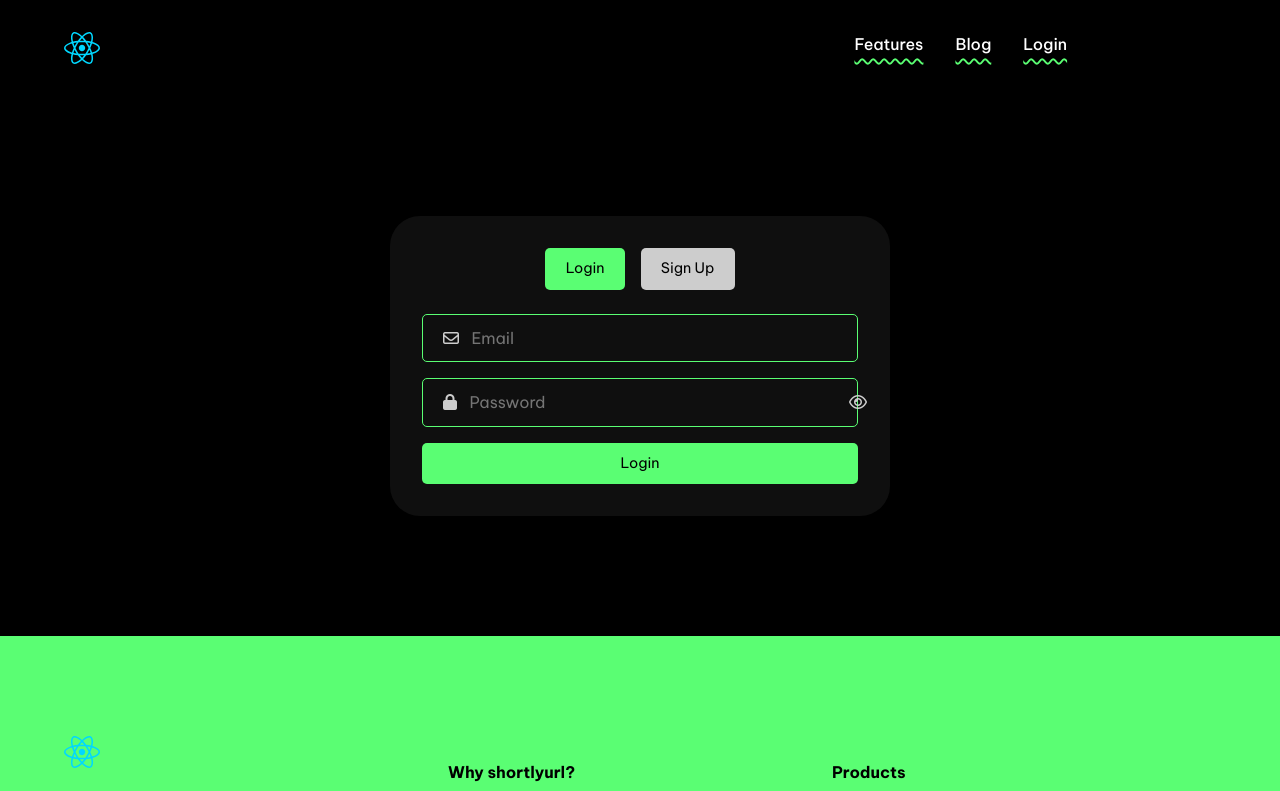
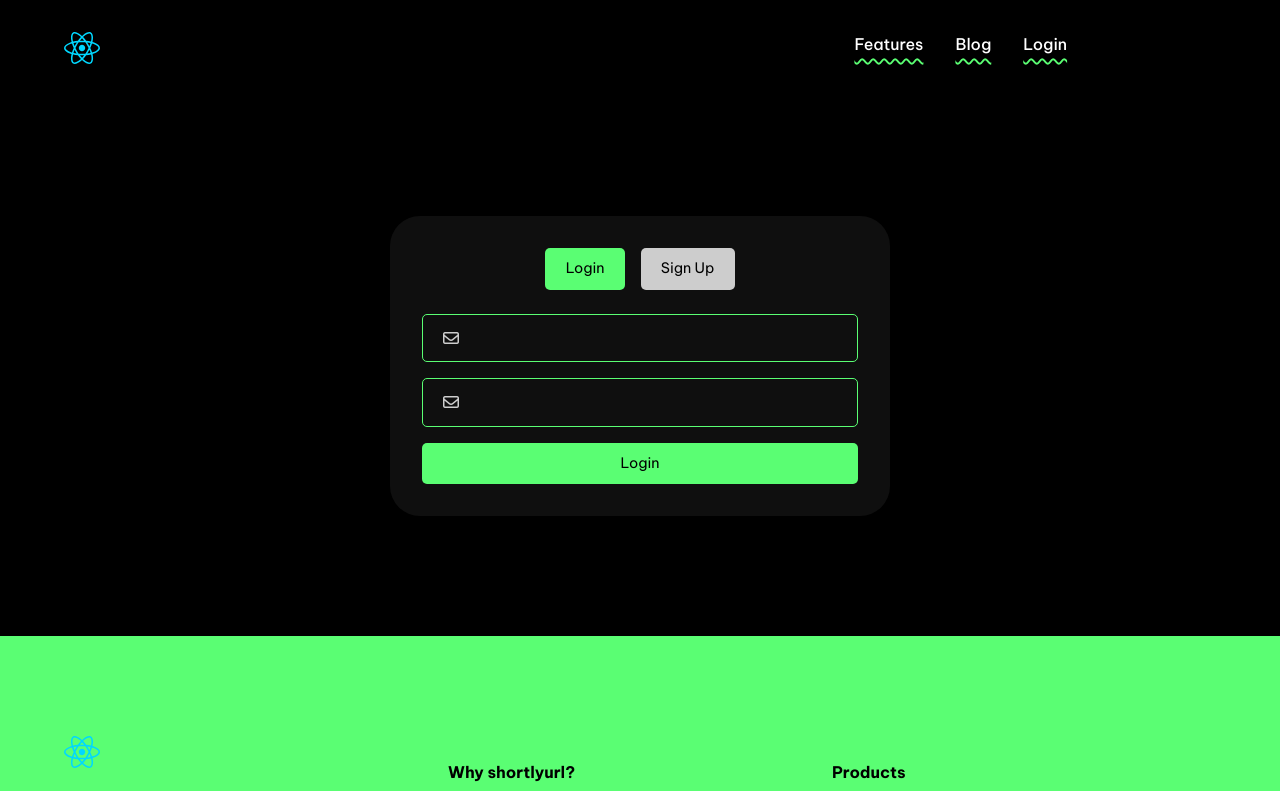
Before and after one commit to alialaba/shortlyurl-web, a React (Vite) app: page /signup in a window 1280 px wide. Shown: the top 791 px of the page. Built offline with nearby package versions, Linux system fonts and the light colour scheme.

Commit message:
rfactor input component

```diff
--- /dev/null
+++ b/src/components/Input/Input.css
@@ -0,0 +1,30 @@
+.form-col{
+    margin-bottom: 1em;
+  }
+  .form-input{
+      display: flex;
+      align-items: center;
+      width: 100%;
+      margin: auto;
+      background: none;
+      border-radius: 5px;
+      border: 1px solid var(--clr-primary-400);
+      /* margin-bottom: 1em; */
+
+  }
+  .form-input input{
+      width: 100%;
+      padding: .7em 1.4em;
+      background: none;
+      outline: none;
+      border: none;
+      color: var(--clr-primary-300);
+  }
+  .form-input i{
+      margin: 0 -10px 0  20px;
+      color:var(--clr-primary-300);
+  }
+  .form-col .error{
+      color: red;
+      font-size: .8rem;
+  }
--- /dev/null
+++ b/src/components/Input/Input.jsx
@@ -0,0 +1,22 @@
+import "./Input.css";
+
+export default function Input({type, onChange,placeholder, id, name, value,label, autoComplete, defaultValue, error, autoFocus}){
+    return(
+        <div className="form-col">
+            <div className="form-input">
+              {/* <label htmlFor="email">Email</label> */}
+              <i className="fa-regular fa-envelope"></i>
+              <input
+                type={type}
+                name={name}
+                id={id}
+                placeholder={placeholder}
+                value={value}
+                defaultValue={defaultValue}
+                onChange={onChange}
+              />
+            </div>
+            {error && <span className="error">{error}</span>}
+            </div>
+    );
+}
--- a/src/pages/LoginSignup/LoginSignup.css
+++ b/src/pages/LoginSignup/LoginSignup.css
@@ -70,33 +70,3 @@
 .credential__submit{
     width: 100%;
 }
-.form-col{
-  margin-bottom: 1em;
-}
-.form-input{
-    display: flex;
-    align-items: center;
-    width: 100%;
-    margin: auto;
-    background: none;
-    border-radius: 5px;
-    border: 1px solid var(--clr-primary-400);
-    /* margin-bottom: 1em; */
-
-}
-.form-input input{
-    width: 100%;
-    padding: .7em 1.4em;
-    background: none;
-    outline: none;
-    border: none;
-    color: var(--clr-primary-300);
-}
-.form-input i{
-    margin: 0 -10px 0  20px;
-    color:var(--clr-primary-300);
-}
-.form-col .error{
-    color: red;
-    font-size: .8rem;
-}
--- a/src/pages/LoginSignup/LoginSignup.jsx
+++ b/src/pages/LoginSignup/LoginSignup.jsx
@@ -2,6 +2,7 @@ import React, { useState, useEffect } from "react";
 import { useNavigate } from "react-router-dom";
 import Button from "../../components/Button";
 import "./LoginSignup.css";
+import Input from "../../components/Input/Input";
 export default function SignUp() {
   // let navigate = useNavigate();
   // control login/signup state changes
@@ -81,56 +82,9 @@ export default function SignUp() {
           </div>
 
           <form className="credential__form" onSubmit={handleSubmit} noValidate>
-            {action === "Login" ? (
-              <></>
-            ) : (
-              <div className="form-col">
-              <div className="form-input">
-                {/* <label htmlFor="fullname">Fullname</label> */}
-                <i className="fa-regular fa-user"></i>
-                <input
-                  type="text"
-                  name="fullname"
-                  id="fullname"
-                  placeholder="Fullname"
-                  value={formValues.fullname}
-                  onChange={handleChange}
-                />
-              </div>
-              {formErrors.fullname && <span className="error">{formErrors.fullname}</span>}
-              </div>
-            )}
-             <div className="form-col">
-            <div className="form-input">
-              {/* <label htmlFor="email">Email</label> */}
-              <i className="fa-regular fa-envelope"></i>
-              <input
-                type="email"
-                name="email"
-                id="email"
-                value={formValues.email}
-                onChange={handleChange}
-                placeholder="Email"
-              />
-            </div>
-            {formErrors.email && <span className="error">{formErrors.email}</span>}
-            </div>
-            <div className="form-col">
-            <div className="form-input">
-              <i className="fa-solid fa-lock"></i>
-              {/* <label htmlFor="password">Password</label> */}
-              <input
-                type="text"
-                name="password"
-                id="password"
-                value={formValues.password}
-                onChange={handleChange}
-                placeholder="Password"
-              />
-              <i className="fa-regular fa-eye"></i>
-            </div>
-            {formErrors.password && <span className="error" >{formErrors.password}</span>}
-            </div>
+            {action === "Login" ? ( <></> ) : ( <Input/> )}
+            <Input/>
+            <Input/>
             <Button
               className="credential__btn credential__submit"
               text={`${action === "Login" ? "Login" : "Sign Up"}`}
```
